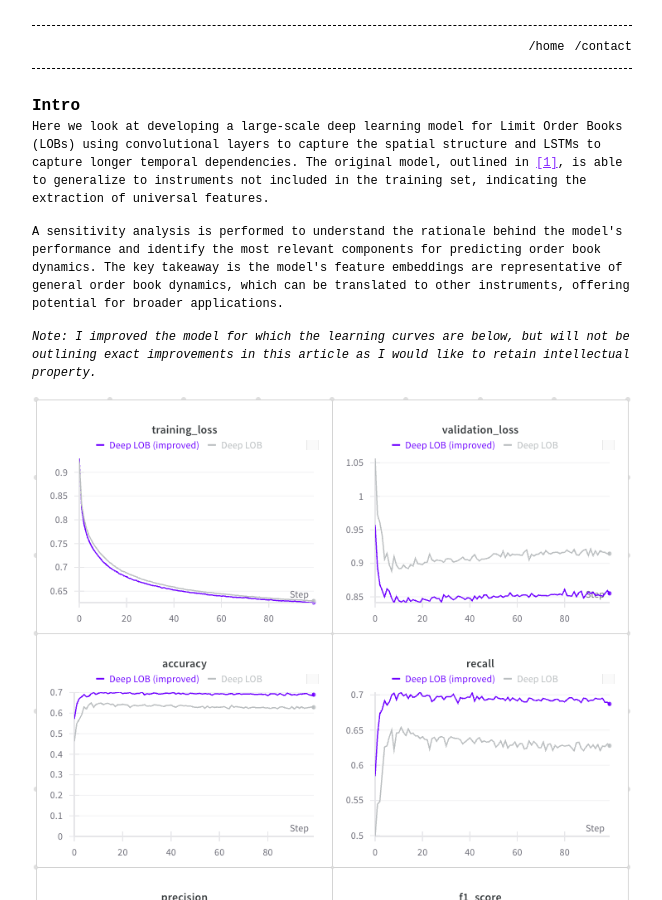
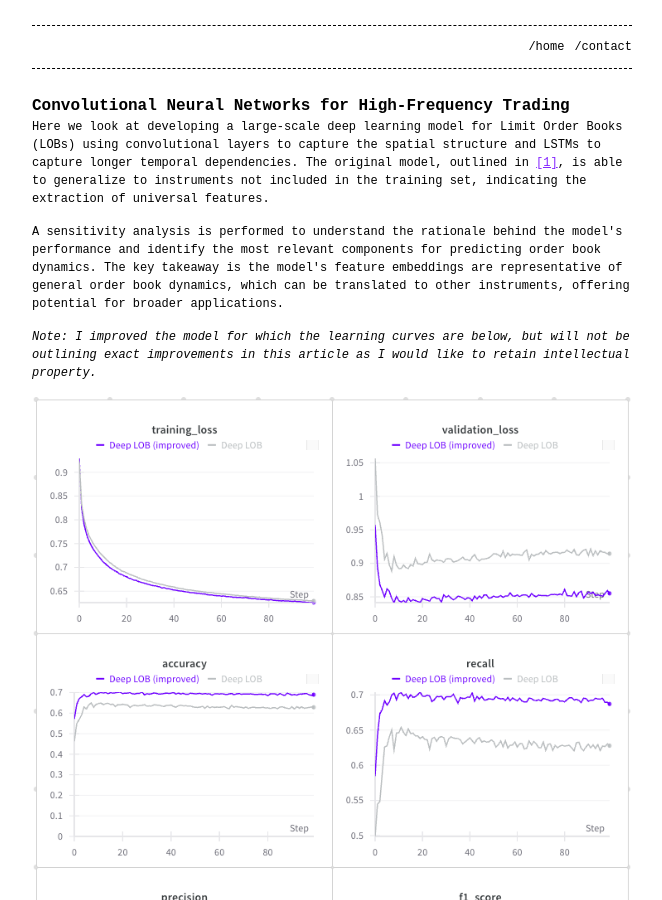
Before and after one commit to bay3s/bay3s.github.io, a Jekyll site: the page built from _posts/algorithmic-trading/2023-03-01-deep-lob.md, in a window 1280 px wide and 900 px high. Shown: the whole window, without its empty margins (308-970 px from the left). Built offline with Jekyll 4.4.1, drawn with Linux system fonts in a browser that asks for light colours.

Commit message:
update heading for Deep LOB

```diff
--- a/_posts/algorithmic-trading/2023-03-01-deep-lob.md
+++ b/_posts/algorithmic-trading/2023-03-01-deep-lob.md
@@ -6,7 +6,7 @@ category: algorithmic-trading
 sub_category: high-frequency trading
 ---
 
-# Intro
+# Convolutional Neural Networks for High-Frequency Trading
 <p>Here we look at developing a large-scale deep learning model for Limit Order Books (LOBs) using convolutional layers to capture the spatial structure and LSTMs to capture longer temporal dependencies. The original model, outlined in <a href="#appendix">[1]</a>, is able to generalize to instruments not included in the training set, indicating the extraction of universal features.</p>
 <p>A sensitivity analysis is performed to understand the rationale behind the model's performance and identify the most relevant components for predicting order book dynamics. The key takeaway is the model's feature embeddings are representative of general order book dynamics, which can be translated to other instruments, offering potential for broader applications.</p>
 <p><i>Note: I improved the model for which the learning curves are below, but will not be outlining exact improvements in this article as I would like to retain intellectual property.</i></p>
```
